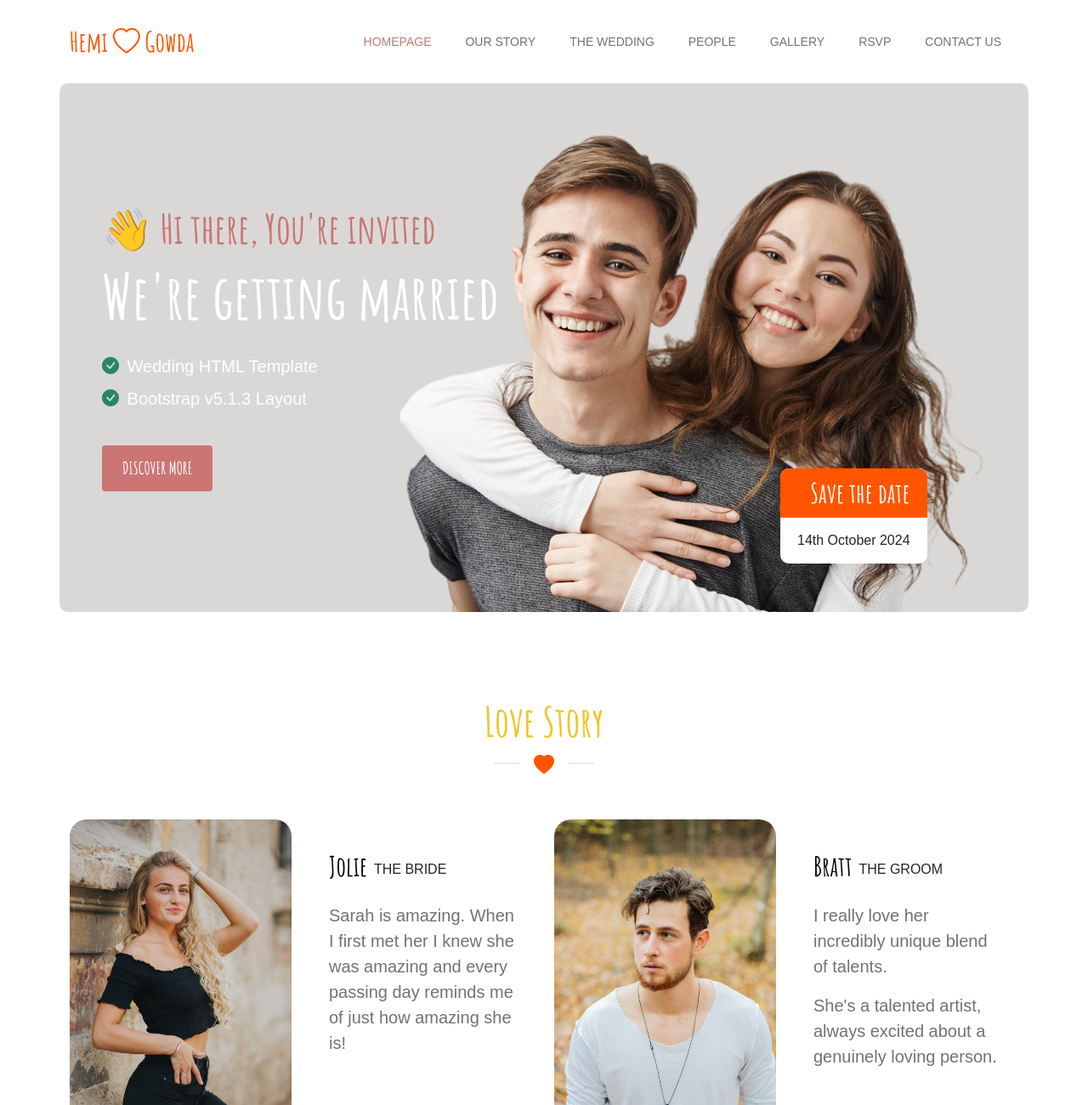
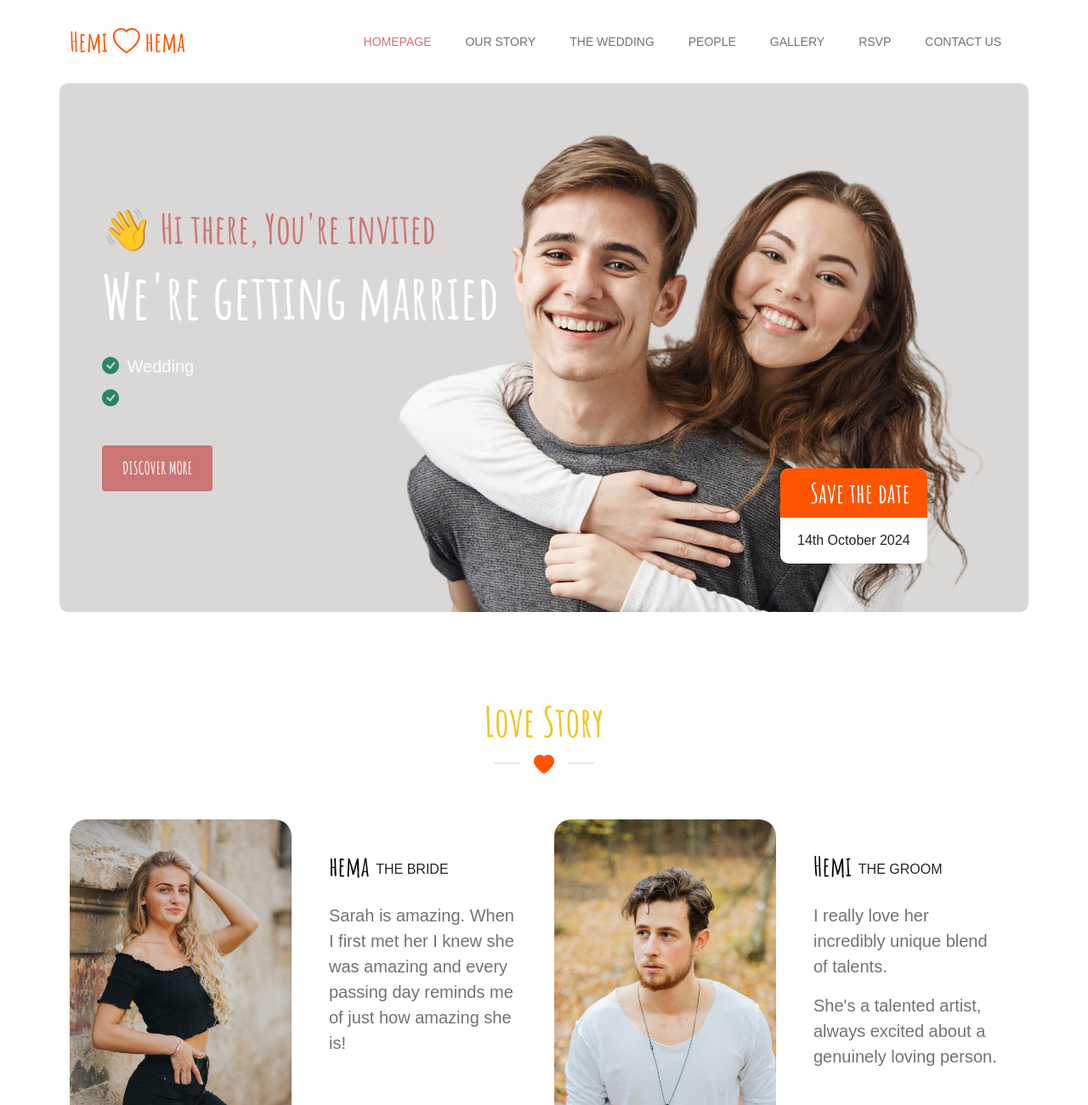
Before and after one commit to Hemanthgowda0/newrepo, a plain HTML site: page index.html in a window 1280 px wide. Shown: the top 1300 px of the page at 85% size. Drawn offline with Linux system fonts and the light colour scheme.

Commit message:
Update index.html

```diff
--- a/index.html
+++ b/index.html
@@ -57,7 +57,7 @@ Free Bootstrap 5 HTML Template
                 <a href="index.html" class="navbar-brand mx-auto mx-lg-0">
                     <span>Hemi</span>
                     <i class="bi-heart brand-icon"></i>
-                    <span>Gowda</span>
+                    <span>hema</span>
                 </a>
 
                 <div class="collapse navbar-collapse" id="navbarNav">
@@ -108,12 +108,12 @@ Free Bootstrap 5 HTML Template
 
                             <p class="text-white mb-2">
                                 <i class="bi-check-circle-fill custom-icon me-1"></i>
-                                Wedding HTML Template
+                                Wedding
                             </p>
 
                             <p class="text-white">
                                 <i class="bi-check-circle-fill custom-icon me-1"></i>
-                                Bootstrap v5.1.3 Layout
+
                             </p>
 
                             <a href="#section_2" class="custom-link custom-btn btn mt-4">Discover More</a>
@@ -159,7 +159,7 @@ Free Bootstrap 5 HTML Template
                         <div class="col-lg-3 col-12">
                             <div class="about-info-wrap d-flex flex-column">
                                 <div class="about-info-title d-flex align-items-center my-3">
-                                    <h4>Jolie</h4>
+                                    <h4>hema</h4>
 
                                     <span class="about-tag ms-2">The Bride</span>
                                 </div>
@@ -189,7 +189,7 @@ Free Bootstrap 5 HTML Template
                         <div class="col-lg-3 col-12">
                             <div class="about-info-wrap d-flex flex-column">
                                 <div class="about-info-title d-flex align-items-center my-3">
-                                    <h4>Bratt</h4>
+                                    <h4>Hemi</h4>
 
                                     <span class="about-tag ms-2">The Groom</span>
                                 </div>
@@ -338,7 +338,7 @@ Free Bootstrap 5 HTML Template
                                                     <span class="about-tag ms-2">Cousin</span>
                                                 </div>
 
-                                                <p>Wedding Lite is free HTML template provided by Tooplate website. It is based on Bootstrap v5.1.3 CSS layout. You are free to use it for your wedding.</p>
+
                                             </div>
                                        </div>
 
@@ -356,7 +356,7 @@ Free Bootstrap 5 HTML Template
                                                     <span class="about-tag ms-2">Best friend</span>
                                                 </div>
 
-                                                <p>Feel free to make a PayPal contribution to contact [at] tooplate.com to support the open community of free HTML templates. Thank you.</p>
+
                                             </div>
                                         </div>
                                     </div>
@@ -394,10 +394,7 @@ Free Bootstrap 5 HTML Template
                                                     <h4 class="mb-0">Madam</h4>
 
                                                     <span class="about-tag ms-2">Friend</span>
-                                                </div>
 
-                                                <p>You are not allowed to redistribute this template source files on any other website. Please contact Tooplate for more info.</p>
-                                            </div>
                                         </div>
                                     </div>
                                 </div>
```
